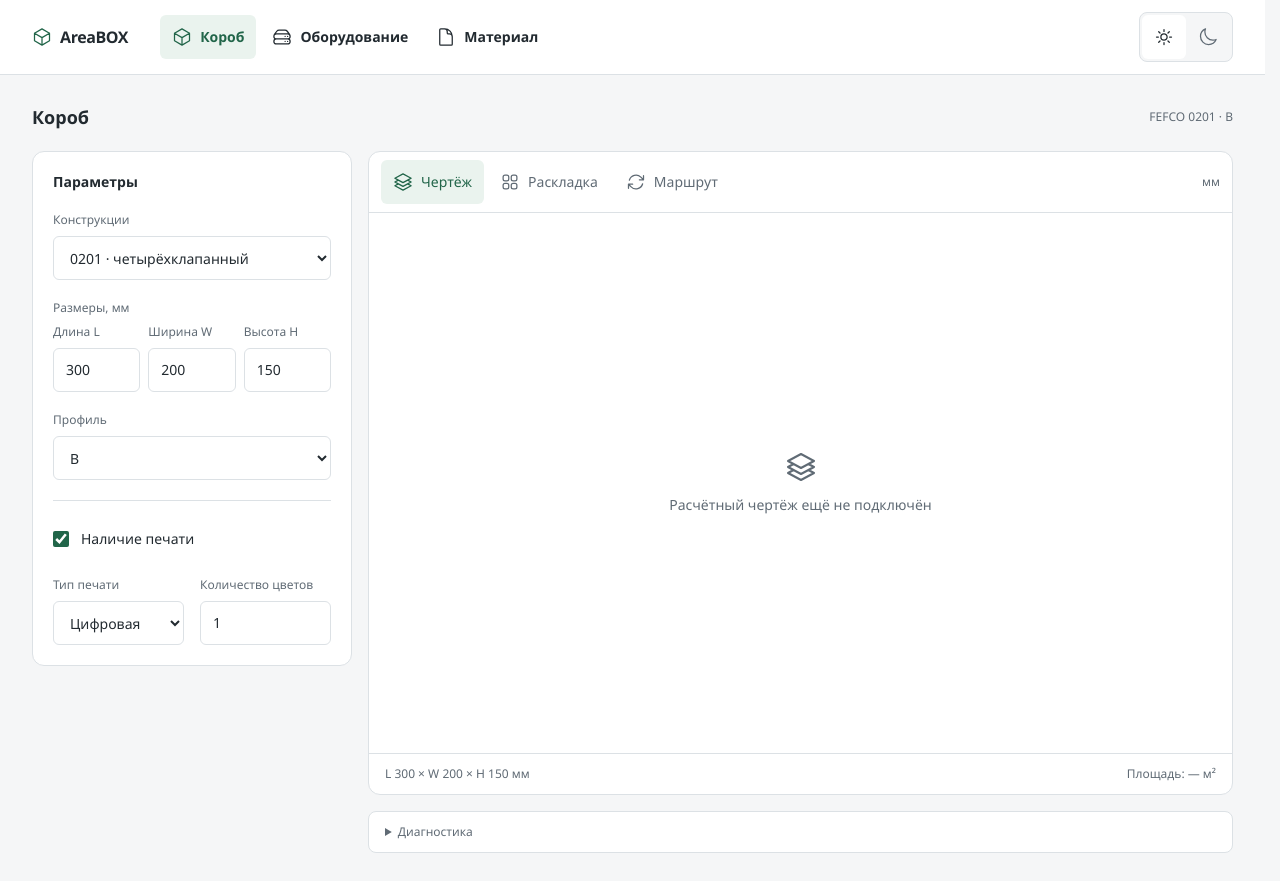
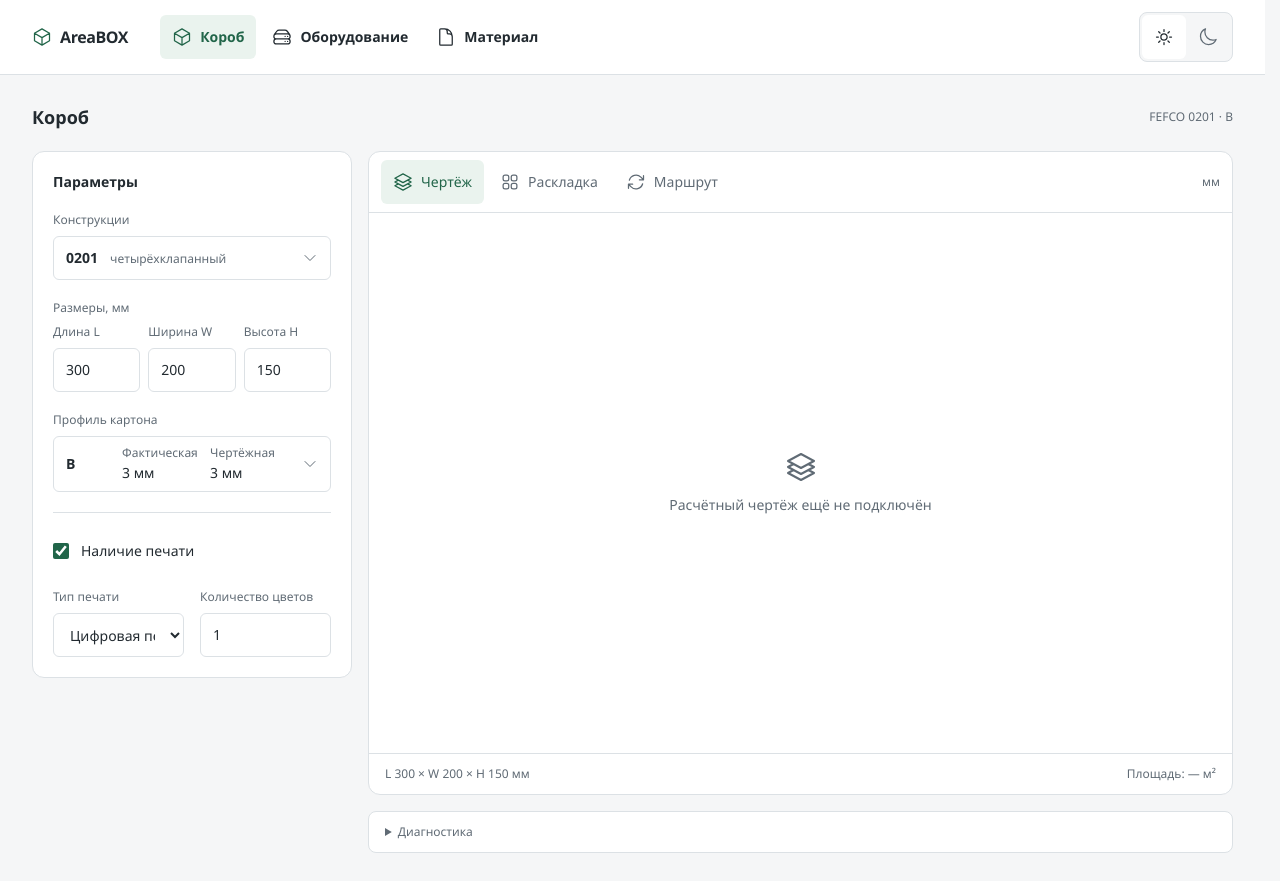
Before and after one commit to DemonicRous/areabox-vue, a Vue app: page / in a window 1280 px wide. Both pictures are taken after a click on the label "Наличие печати". Built offline with nearby package versions, Linux system fonts and the light colour scheme.

Commit message:
Add accessible catalog dropdowns for profiles and designs

```diff
--- a/src/components/BoxDraftForm.vue
+++ b/src/components/BoxDraftForm.vue
@@ -1,7 +1,11 @@
 <script setup lang="ts">
 import { computed } from 'vue'
 import { useBoxDraft } from '../composables/useBoxDraft'
-import { designs, profiles } from '../data/catalog'
+import { designs, cardboardProfiles } from '../data/catalog'
+import CatalogSelect from './CatalogSelect.vue'
+const formatMm = (value: number) => `${value.toLocaleString('ru-RU')} мм`
+const profileOptions = cardboardProfiles.map(profile => ({ value: profile.id, label: profile.id, cells: [formatMm(profile.actualThicknessMm), formatMm(profile.drawingThicknessMm)] }))
+const designOptions = designs.map(design => ({ value: design.id, label: design.id, description: design.title.split(' · ')[1] }))
 const draft = useBoxDraft()
 const dimensions = [
   { key: 'lengthMm', label: 'Длина L', min: 50 },
@@ -28,11 +32,11 @@ const errors = computed(() => {
   <section class="rounded-xl border border-line bg-surface p-4 sm:p-5" aria-labelledby="box-parameters">
     <h2 id="box-parameters" class="mb-5 text-sm font-semibold">Параметры</h2>
     <div class="space-y-5">
-      <label class="field">Конструкции<select v-model="draft.design" class="control"><option v-for="design in designs" :key="design.id" :value="design.id">{{ design.title }}</option></select></label>
+      <CatalogSelect v-model="draft.design" label="Конструкции" :options="designOptions" />
       <fieldset><legend class="mb-2 text-xs font-medium text-muted">Размеры, мм</legend><div class="grid grid-cols-3 gap-2">
         <label v-for="field in dimensions" :key="field.key" class="field">{{ field.label }}<input v-model.number="draft[field.key]" class="control tabular-nums" type="number" inputmode="decimal" :min="field.min" max="2500" step="1" :aria-invalid="typeof draft[field.key] !== 'number' || draft[field.key] < field.min || draft[field.key] > 2500 || (field.key === 'widthMm' && draft.widthMm > draft.lengthMm)" :aria-describedby="errors.length ? 'box-errors' : undefined" /></label>
       </div></fieldset>
-      <label class="field">Профиль<select v-model="draft.profile" class="control"><option v-for="profile in profiles" :key="profile">{{ profile }}</option></select></label>
+      <CatalogSelect v-model="draft.profile" label="Профиль картона" :options="profileOptions" :columns="['Фактическая', 'Чертёжная']" />
       <div class="space-y-4 border-t border-line pt-4">
         <label class="flex min-h-11 cursor-pointer items-center gap-3 text-sm font-medium">
           <input v-model="draft.hasPrinting" type="checkbox" class="size-4 shrink-0 accent-accent" aria-controls="box-printing" />
@@ -40,9 +44,9 @@ const errors = computed(() => {
         </label>
         <div v-if="draft.hasPrinting" id="box-printing" class="grid gap-4 sm:grid-cols-2">
           <label class="field">Тип печати<select v-model="draft.printType" class="control">
-            <option value="digital">Цифровая</option>
+            <option value="digital">Цифровая печать</option>
             <option value="flexo">Флексопечать</option>
-            <option value="pinlong">Полноцвет (Пинлонг)</option>
+            <option value="pinlong">Полноцветная печать</option>
           </select></label>
           <label class="field">Количество цветов<input v-model.number="draft.printColors" class="control tabular-nums" type="number" inputmode="numeric" min="1" step="1" :aria-invalid="!Number.isInteger(draft.printColors) || draft.printColors < 1" :aria-describedby="errors.length ? 'box-errors' : undefined" /></label>
         </div>
--- /dev/null
+++ b/src/components/CatalogSelect.vue
@@ -0,0 +1,85 @@
+<script setup lang="ts" generic="T extends string">
+import { computed, nextTick, onMounted, onUnmounted, ref, useId } from 'vue'
+import { CheckIcon, ChevronDownIcon } from '@heroicons/vue/24/outline'
+
+const props = defineProps<{
+  label: string
+  options: { value: T; label: string; description?: string; cells?: string[] }[]
+  columns?: string[]
+}>()
+const model = defineModel<T>({ required: true })
+const id = useId()
+const root = ref<HTMLElement>()
+const opened = ref(false)
+const active = ref(0)
+const selected = computed(() => props.options.find(option => option.value === model.value))
+function close() { opened.value = false }
+function open() {
+  active.value = Math.max(0, props.options.findIndex(option => option.value === model.value))
+  opened.value = true
+  reveal()
+}
+async function reveal() {
+  await nextTick()
+  root.value?.querySelector(`#${CSS.escape(`${id}-option-${active.value}`)}`)?.scrollIntoView({ block: 'nearest' })
+}
+function select(index: number) {
+  const option = props.options[index]
+  if (option) model.value = option.value
+  close()
+  root.value?.querySelector('button')?.focus()
+}
+let search = ''
+let lastKey = 0
+function keydown(event: KeyboardEvent) {
+  if (event.key === 'Tab') { close(); return }
+  if (event.key === 'Escape') { if (opened.value) event.preventDefault(); close(); return }
+  if (['ArrowDown', 'ArrowUp', 'Home', 'End', 'Enter', ' '].includes(event.key)) {
+    event.preventDefault()
+    if (!opened.value) { open(); return }
+    if (event.key === 'Enter' || event.key === ' ') { select(active.value); return }
+    if (event.key === 'Home') active.value = 0
+    else if (event.key === 'End') active.value = props.options.length - 1
+    else active.value = Math.max(0, Math.min(props.options.length - 1, active.value + (event.key === 'ArrowDown' ? 1 : -1)))
+    reveal()
+  } else if (event.key.length === 1 && !event.ctrlKey && !event.metaKey && !event.altKey) {
+    event.preventDefault()
+    if (!opened.value) open()
+    search = Date.now() - lastKey > 700 ? event.key : search + event.key
+    lastKey = Date.now()
+    const index = props.options.findIndex(option => option.label.toLowerCase().startsWith(search.toLowerCase()))
+    if (index >= 0) { active.value = index; reveal() }
+  }
+}
+function outside(event: PointerEvent) {
+  if (event.target instanceof Node && !root.value?.contains(event.target)) close()
+}
+onMounted(() => document.addEventListener('pointerdown', outside))
+onUnmounted(() => document.removeEventListener('pointerdown', outside))
+</script>
+
+<template>
+  <div ref="root" class="relative min-w-0" @focusout="event => { if (!root?.contains(event.relatedTarget as Node)) close() }">
+    <label :id="`${id}-label`" :for="`${id}-trigger`" class="mb-2 block text-xs font-medium text-muted">{{ label }}</label>
+    <button :id="`${id}-trigger`" type="button" role="combobox" aria-haspopup="listbox" :aria-expanded="opened" :aria-controls="`${id}-list`" :aria-labelledby="`${id}-label`" :aria-activedescendant="opened ? `${id}-option-${active}` : undefined" class="control flex cursor-pointer items-center gap-3 text-left hover:border-accent" @click="opened ? close() : open()" @keydown="keydown">
+      <span class="min-w-0 flex-1">
+        <span v-if="columns" class="grid grid-cols-[3rem_1fr_1fr] items-center gap-2">
+          <span class="font-semibold">{{ selected?.label }}</span>
+          <span v-for="(cell, index) in selected?.cells" :key="index" class="text-xs tabular-nums text-muted">{{ columns[index] }}<span class="mt-0.5 block text-sm text-ink">{{ cell }}</span></span>
+        </span>
+        <span v-else class="flex flex-wrap items-baseline gap-x-3 gap-y-1"><span class="font-semibold">{{ selected?.label }}</span><span class="text-xs text-muted">{{ selected?.description }}</span></span>
+      </span>
+      <ChevronDownIcon class="size-4 shrink-0 text-muted transition-transform motion-reduce:transition-none" :class="{ 'rotate-180': opened }" aria-hidden="true" />
+    </button>
+    <div v-if="opened" class="absolute inset-x-0 top-full z-30 mt-2 overflow-hidden rounded-lg border border-line bg-surface">
+      <div v-if="columns" class="grid grid-cols-[3rem_1fr_1fr_1rem] gap-2 border-b border-line bg-canvas px-3 py-2 text-[11px] text-muted" aria-hidden="true"><span>Профиль</span><span v-for="column in columns" :key="column">{{ column }}</span><span /></div>
+      <ul :id="`${id}-list`" role="listbox" :aria-labelledby="`${id}-label`" class="max-h-72 overflow-y-auto overscroll-contain p-1">
+        <li v-for="(option, index) in options" :id="`${id}-option-${index}`" :key="option.value" role="option" :aria-selected="model === option.value" class="flex min-h-11 cursor-pointer items-center gap-2 rounded-md px-2 py-2 text-sm" :class="active === index ? 'bg-accent-soft text-ink' : 'text-ink hover:bg-canvas'" @pointermove="active = index" @pointerdown.prevent @click="select(index)">
+          <span v-if="columns" class="grid min-w-0 flex-1 grid-cols-[3rem_1fr_1fr] gap-2"><span class="font-semibold">{{ option.label }}</span><span v-for="(cell, cellIndex) in option.cells" :key="cellIndex" class="tabular-nums">{{ cell }}</span></span>
+          <span v-else class="flex min-w-0 flex-1 flex-wrap items-baseline gap-x-3 gap-y-1"><span class="font-semibold">{{ option.label }}</span><span class="text-xs text-muted">{{ option.description }}</span></span>
+          <CheckIcon class="size-4 shrink-0 text-accent" :class="{ invisible: model !== option.value }" aria-hidden="true" />
+        </li>
+      </ul>
+    </div>
+  </div>
+</template>
```
